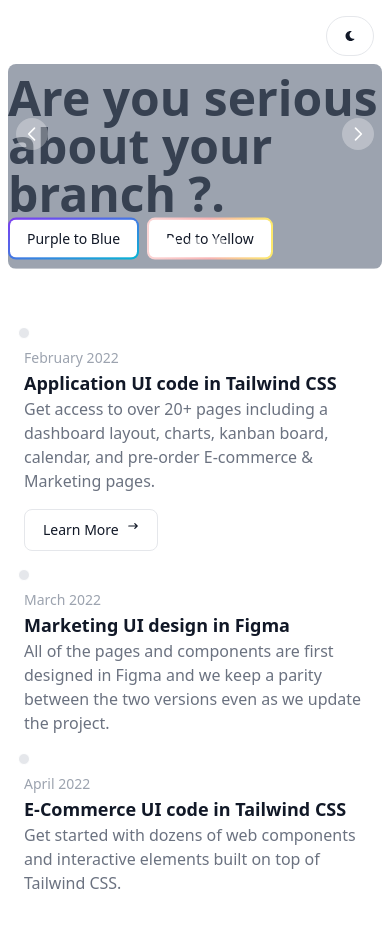
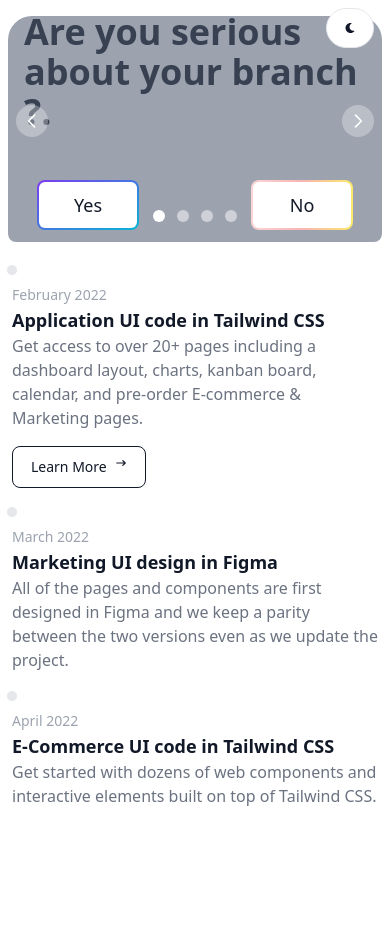
Before and after one commit to IAMAmanRaj/LearningPathway, a React (Vite) app in the folder client/: page /interest in a window 390 px wide. Shown: the top 928 px of the page. After the commit the page ends 844 px from the top, so only its background shows below. Built offline with nearby package versions, Linux system fonts and the light colour scheme.

Commit message:
add responsiveness to interest section

```diff
--- a/client/src/pages/Interest.jsx
+++ b/client/src/pages/Interest.jsx
@@ -24,43 +24,85 @@ const Interest = () => {
     <>
 
 
-    <div className="relative h-56  sm:h-64 xl:h-80 2xl:h-96">
+    <div className="container flex flex-col gap-4 sm:gap-20 sm:p-8 mx-auto h-screen overflow-hidden">
     <Button
-          className="absolute z-10 top-4 right-4 w-12 h-10 inline"
+          className="absolute z-10 top-2 right-4 w-12 h-10 inline"
           color="gray"
           pill
           onClick={() => dispatch(toggleTheme())}
         >
           {theme === "light" ? <FaMoon /> : <FaSun />}
         </Button>
-      <Carousel className='mb-12 pt-16 h-[120%] px-2' pauseOnHover slide={false} >
+      <Carousel className=' sm:h-[380px] lg:h-[480px] xl:h-[560px] 2xl:h-[640px] px-2' pauseOnHover slide={false} >
 
-        <div className=" flex h-full items-center justify-center bg-gray-400 dark:bg-gray-700 dark:text-white">
+        <div className="container flex flex-col items-center  justify-center rounded-3xl h-[100%] px-4 pt-4 mt-4 gap-12 md:gap-28 bg-gray-400 dark:bg-gray-700 dark:text-white">
 
-          <div>
 
-            <h1 className='text-5xl font-semibold'>
+
+            <h1 className=' text-4xl lg:text-5xl font-bold '>
 
               Are you serious about your branch ?.
-  <div className="flex flex-wrap gap-2">
-      <Button outline gradientDuoTone="purpleToBlue">
-        Purple to Blue
+              </h1>
+  <div className='flex mb-12 gap-28 sm:gap-8 md:gap-12'>
+      <Button className='' outline gradientDuoTone="purpleToBlue">
+       <span className='text-lg w-16'>Yes</span>
       </Button>
       <Button outline gradientDuoTone="redToYellow">
-        Red to Yellow
+      <span className='text-lg w-16'>No</span>
       </Button>
-    </div>
-            </h1>
-          </div>
+      </div>
+
+
         </div>
-        <div className="flex h-full items-center justify-center bg-gray-400 dark:bg-gray-700 dark:text-white">
-          Slide 2
+        <div className="flex flex-col items-center justify-center rounded-3xl  h-[100%] mt-4 gap-28  px-4 bg-gray-400 dark:bg-gray-700 dark:text-white">
+
+        <h1 className='text-4xl lg:text-5xl font-bold '>
+
+          Do you know the subjects in  ?.
+          </h1>
+<div className='flex gap-12'>
+  <Button className='' outline gradientDuoTone="purpleToBlue">
+   <span className='text-lg w-16'>Yes</span>
+  </Button>
+  <Button outline gradientDuoTone="redToYellow">
+  <span className='text-lg w-16'>No</span>
+  </Button>
+  </div>
         </div>
-        <div className="flex h-full items-center justify-center bg-gray-400 dark:bg-gray-700 dark:text-white">
-          Slide 3
+
+        <div className="flex flex-col items-center justify-center rounded-3xl  h-[100%] mt-4 gap-28  px-4 bg-gray-400 dark:bg-gray-700 dark:text-white">
+
+        <h1 className='text-4xl lg:text-5xl font-bold '>
+
+          Do you know the subjects in  ?.
+          </h1>
+<div className='flex gap-12'>
+  <Button className='' outline gradientDuoTone="purpleToBlue">
+   <span className='text-lg w-16'>Yes</span>
+  </Button>
+  <Button outline gradientDuoTone="redToYellow">
+  <span className='text-lg w-16'>No</span>
+  </Button>
+  </div>
         </div>
+        <div className="flex flex-col items-center justify-center rounded-3xl  h-[100%] mt-4 gap-28  px-4 bg-gray-400 dark:bg-gray-700 dark:text-white">
+
+        <h1 className='text-4xl lg:text-5xl font-bold '>
+
+          Do you know the subjects in  ?.
+          </h1>
+<div className='flex gap-12'>
+  <Button className='' outline gradientDuoTone="purpleToBlue">
+   <span className='text-lg w-16'>Yes</span>
+  </Button>
+  <Button outline gradientDuoTone="redToYellow">
+  <span className='text-lg w-16'>No</span>
+  </Button>
+  </div>
+        </div>
+
       </Carousel>
-      <Timeline horizontal className='my-8 mx-2 rounded-lg px-4 py-4  dark:bg-gray-700 dark:text-white"'>
+      <Timeline horizontal className='  rounded-lg p-3  dark:bg-gray-700 dark:text-white'>
       <TimelineItem>
         <TimelinePoint />
         <TimelineContent>
@@ -70,7 +112,7 @@ const Interest = () => {
             Get access to over 20+ pages including a dashboard layout, charts, kanban board, calendar, and pre-order
             E-commerce & Marketing pages.
           </TimelineBody>
-          <Button color="gray">
+          <Button color="gray" outline>
             Learn More
             <HiArrowNarrowRight className="ml-2 h-3 w-3" />
           </Button>
```
